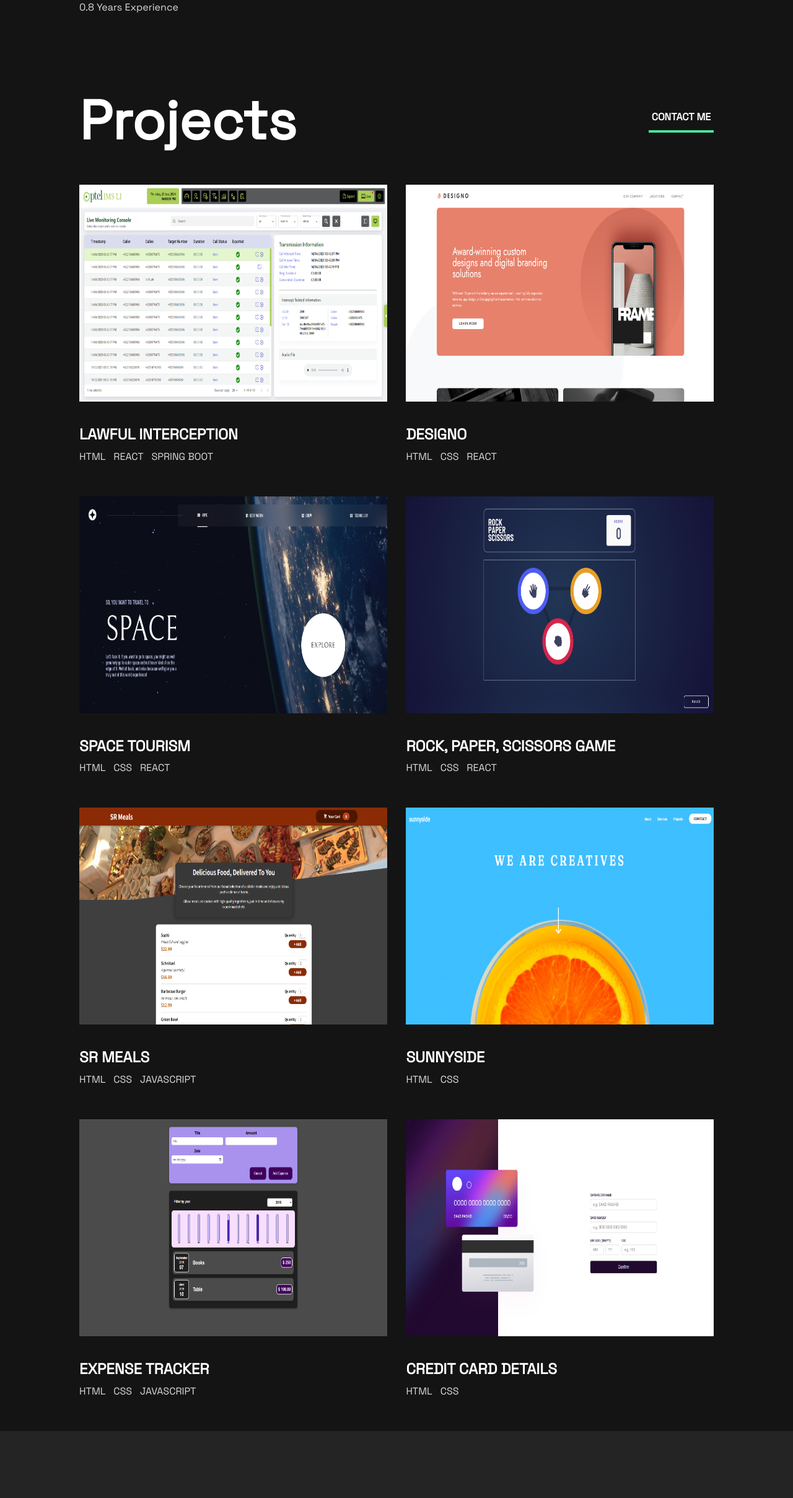
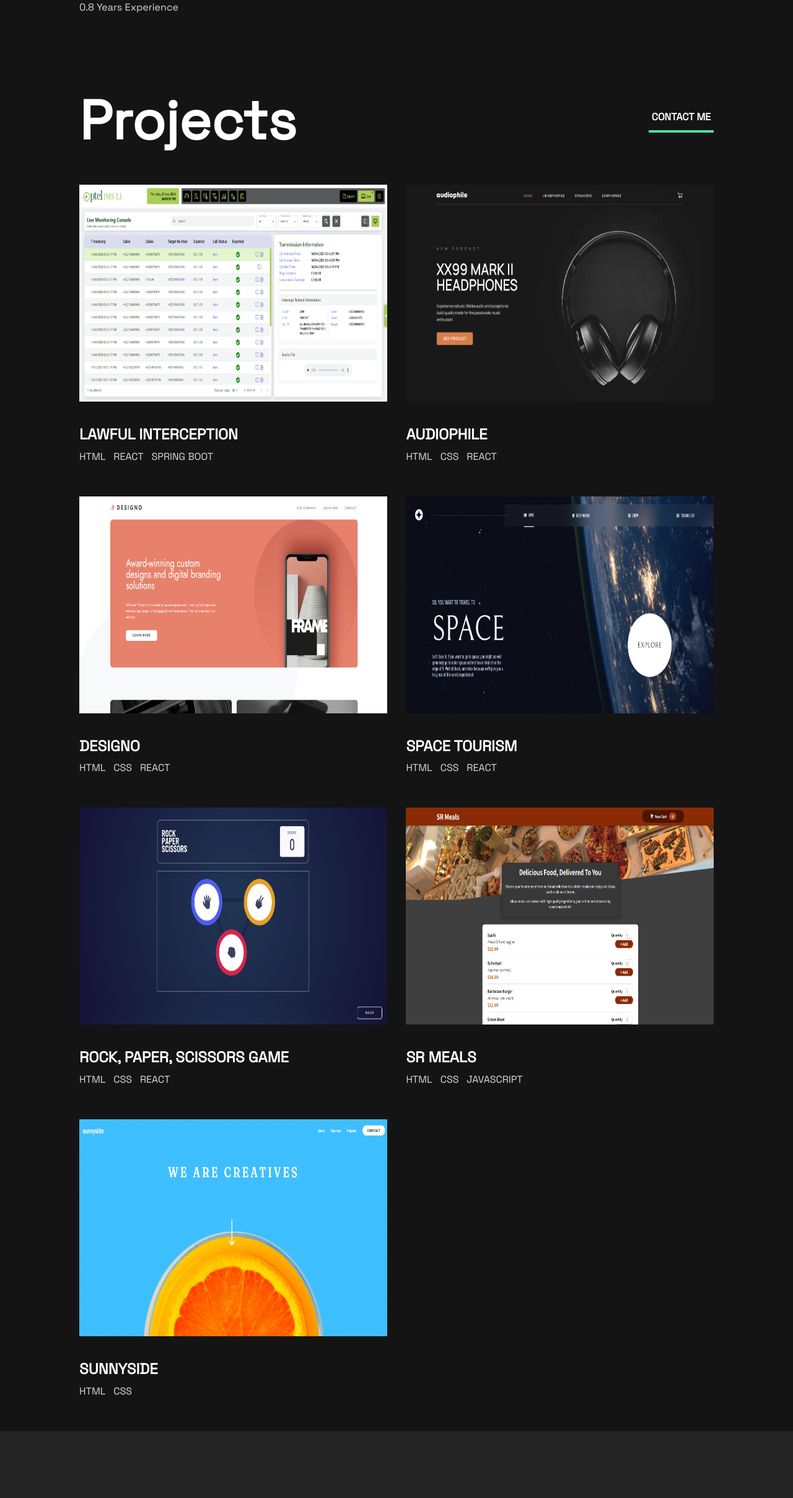
Before and after one commit to saadrashid304/portfolio, a React (Create React App) app: page / in a window 1280 px wide. Shown: the part 1303-3720 px from the top of the page at 62% size. Built offline with nearby package versions, Linux system fonts and the light colour scheme.

Commit message:
Inital Commit

```diff
--- a/src/assets/data/projects.js
+++ b/src/assets/data/projects.js
@@ -6,6 +6,7 @@ import card from "../CardThumbnail.png";
 import expense from "../ExpenseThumbnail.png";
 import lawful from "../LawfulThumbnail.png";
 import game from "../GameThumbnail.png";
+import audiophile from "../audiophileThumbnail.png";
 
 const projects = [
   {
@@ -21,6 +22,17 @@ const projects = [
   },
   {
     id: 2,
+    title: "Audiophile",
+    skills: ["Html", "CSS", "React"],
+    projectUrl: "https://sr-audiophile.netlify.app",
+    sourceCodeUrl: "https://github.com/saadrashid304/audiophile-frontend",
+    thumbnail: {
+      small: audiophile,
+      large: audiophile,
+    },
+  },
+  {
+    id: 3,
     title: "Designo",
     skills: ["Html", "CSS", "React"],
     projectUrl: "https://sr-designo.netlify.app",
@@ -31,7 +43,7 @@ const projects = [
     },
   },
   {
-    id: 3,
+    id: 4,
     title: "Space Tourism",
     skills: ["Html", "CSS", "React"],
     projectUrl: "https://sr-tourism.netlify.app",
@@ -42,7 +54,7 @@ const projects = [
     },
   },
   {
-    id: 4,
+    id: 5,
     title: "Rock, Paper, Scissors Game",
     skills: ["Html", "CSS", "React"],
     projectUrl: "https://sr-game.netlify.app/",
@@ -53,7 +65,7 @@ const projects = [
     },
   },
   {
-    id: 5,
+    id: 6,
     title: "SR Meals",
     skills: ["Html", "CSS", "JavaScript"],
     projectUrl: "https://sr-meals.netlify.app",
@@ -64,7 +76,7 @@ const projects = [
     },
   },
   {
-    id: 6,
+    id: 7,
     title: "Sunnyside",
     skills: ["Html", "CSS"],
     projectUrl: "https://sr-sunnyside.netlify.app",
@@ -74,28 +86,28 @@ const projects = [
       large: sunnyside,
     },
   },
-  {
-    id: 7,
-    title: "Expense Tracker",
-    skills: ["Html", "CSS", "JavaScript"],
-    projectUrl: "https://sr-expense-tracker.netlify.app",
-    sourceCodeUrl: "https://github.com/saadrashid304/ExpenseTracker",
-    thumbnail: {
-      small: expense,
-      large: expense,
-    },
-  },
-  {
-    id: 8,
-    title: "Credit Card Details",
-    skills: ["Html", "CSS"],
-    projectUrl: "https://sr-credit-card.netlify.app",
-    sourceCodeUrl: "https://github.com/saadrashid304/card-details-challenge",
-    thumbnail: {
-      small: card,
-      large: card,
-    },
-  },
+  // {
+  //   id: 8,
+  //   title: "Expense Tracker",
+  //   skills: ["Html", "CSS", "JavaScript"],
+  //   projectUrl: "https://sr-expense-tracker.netlify.app",
+  //   sourceCodeUrl: "https://github.com/saadrashid304/ExpenseTracker",
+  //   thumbnail: {
+  //     small: expense,
+  //     large: expense,
+  //   },
+  // },
+  // {
+  //   id: 9,
+  //   title: "Credit Card Details",
+  //   skills: ["Html", "CSS"],
+  //   projectUrl: "https://sr-credit-card.netlify.app",
+  //   sourceCodeUrl: "https://github.com/saadrashid304/card-details-challenge",
+  //   thumbnail: {
+  //     small: card,
+  //     large: card,
+  //   },
+  // },
 ];
 
 export { projects };
```
Also changed, not shown: src/assets/audiophileThumbnail.png (added).
